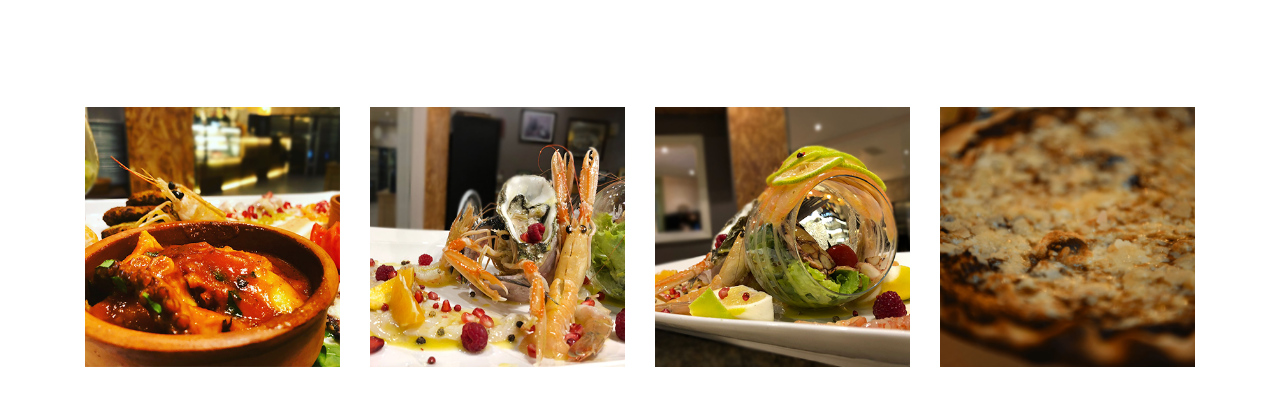
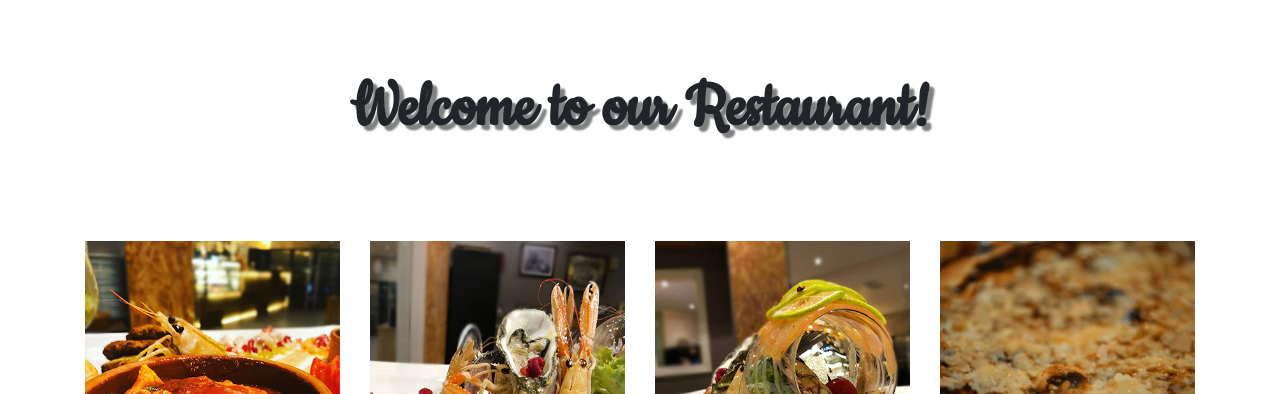
Before and after one commit to EndiTrico/Restaurant_Booking_Management_System-Cherry_Restaurant, a PHP site: page /gallery.html in a window 1280 px wide. Shown: the part 351-745 px from the top of the page. Run offline with PHP 8.4, Linux system fonts and the light colour scheme.

Commit message:
dajnaa again

```diff
--- a/gallery.html
+++ b/gallery.html
@@ -3,6 +3,7 @@
         <link rel="stylesheet" href="style_gallery.css">
         <link rel="icon" type="image/png" href="./images/restaurant_logoo.png">
 
+        <link rel="stylesheet" href="https://fonts.googleapis.com/css?family=Cookie">
         <link rel="stylesheet" href="https://cdn.jsdelivr.net/npm/bootstrap@4.3.1/dist/css/bootstrap.min.css"
         integrity="sha384-ggOyR0iXCbMQv3Xipma34MD+dH/1fQ784/j6cY/iJTQUOhcWr7x9JvoRxT2MZw1T" crossorigin="anonymous">
     <script src="https://code.jquery.com/jquery-3.3.1.slim.min.js"
@@ -36,6 +37,10 @@
         <img class="main_photo" src="./Images/Images_Gallery/photo1.png" alt="Main Photo Gallery">
         <img class="main_photo2" src="./Images/Images_Gallery/photo2.png" alt="Second Photo Gallery">
         <h1 class="gallery_text">Gallery</h1>
+    </div>
+
+    <div>
+        <h1 class="gallery_welcome">Welcome to our Restaurant!</h1>
     </div>
 
     <div class="first_row">
--- a/style_gallery.css
+++ b/style_gallery.css
@@ -134,10 +134,21 @@ li a:visited {
 .gallery_photos {
 	width: 100%;
 	height: 260px;
+
+
+}
+
+.gallery_welcome{
+	font-family: "Cookie";
+	font-size: 70px;
+	font-weight: bold;
+	text-shadow: 5px 5px 2px gray;
+	margin-top: 210px;
+	text-align: center;
 }
 
 .first_row{
-	margin-top: 250px;
+	margin-top: 90px;
 }
 
 .second_row{
@@ -158,4 +169,5 @@ li a:visited {
 
 .sixth_row{
 	margin-top: 30px;
+	margin-bottom: -350px;
 }
```
